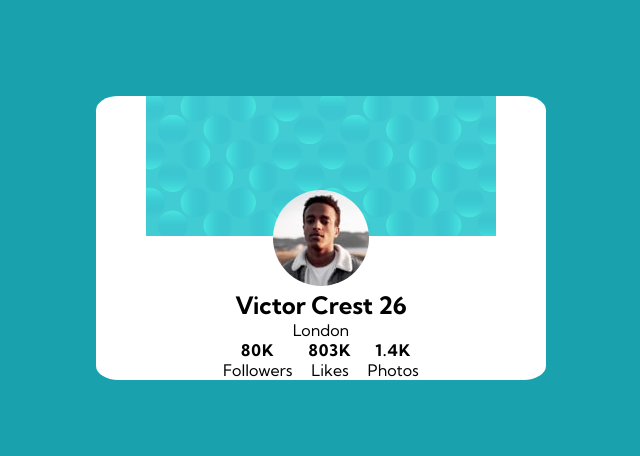
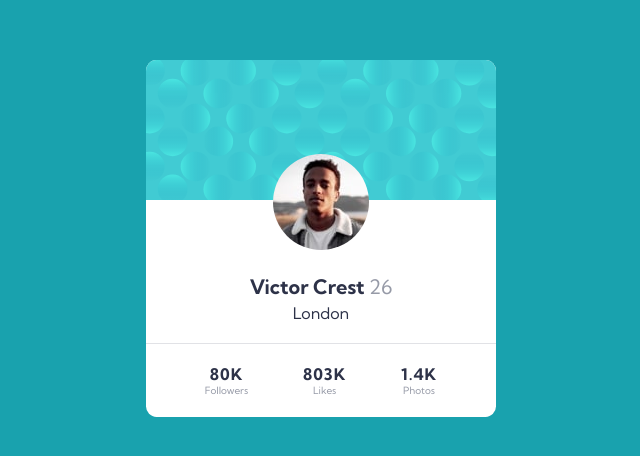
Before and after one commit to iBrendan/fem-profile-card-component, a plain HTML site: page index.html in a window 1280 px wide. Shown: the part 162-618 px from the top of the page, without its empty margins (319-959 px from the left). Drawn offline with Linux system fonts and the light colour scheme.

Commit message:
Completed style and text of card component

```diff
--- a/index.html
+++ b/index.html
@@ -23,24 +23,24 @@
           src="images/image-victor.jpg"
           alt="Headshot of Victor Crest"
         />
-        <h2>Victor Crest <span>26</span></h2>
+        <h2>Victor Crest <span class="light-font">26</span></h2>
         <p>London</p>
-
+      </div>
       <div class="profile-stats">
         <div>
           <p class="number">80K</p>
-            <p>Followers</p>
+          <p class="light-font">Followers</p>
         </div>
         <div>
           <p class="number">803K</p>
-            <p>Likes</p>
+          <p class="light-font">Likes</p>
         </div>
         <div>
           <p class="number">1.4K</p>
-            <p>Photos</p>
+          <p class="light-font">Photos</p>
         </div>
       </div>
-      </div>
+      <!-- </div> -->
     </div>
   </body>
 </html>
--- a/styles.css
+++ b/styles.css
@@ -23,20 +23,30 @@ body {
 
 .card-container {
   margin: 0 auto;
-  border-radius: 5%;
-  display: flex;
-  flex-direction: column;
   text-align: center;
-  align-items: center;
-  width: 450px;
+  border-radius: 3%;
   background-color: #fff;
   overflow: hidden;
+  color: hsl(229, 23%, 23%);
+}
+
+.card-container .light-font {
+  color: hsla(227, 10%, 46%, 0.7);
+  font-weight: 400;
 }
 
 .profile-details {
   background-color: #fff;
+  padding-bottom: 20px;
+  border-bottom: solid 1px hsla(227, 10%, 46%, 0.2);
 }
 
+.profile-details h2 {
+  margin-top: 20px;
+  margin-bottom: 4px;
+  font-weight: 700;
+  font-size: 20px;
+}
 .profile-details img {
   margin-top: -50px;
   border-radius: 50%;
@@ -44,8 +54,9 @@ body {
 
 .profile-stats {
   display: flex;
-  justify-content: space-between;
+  justify-content: space-evenly;
   gap: 16px;
+  padding: 20px;
 }
 
 .number {
@@ -53,3 +64,10 @@ body {
   font-size: 16px;
   letter-spacing: 1px;
 }
+
+.profile-stats .light-font {
+  font-size: 10px;
+}
+/* display: flex;
+flex-direction: column;
+align-items: center; */
```
Lines whose indentation alone changed are shown as unchanged.
